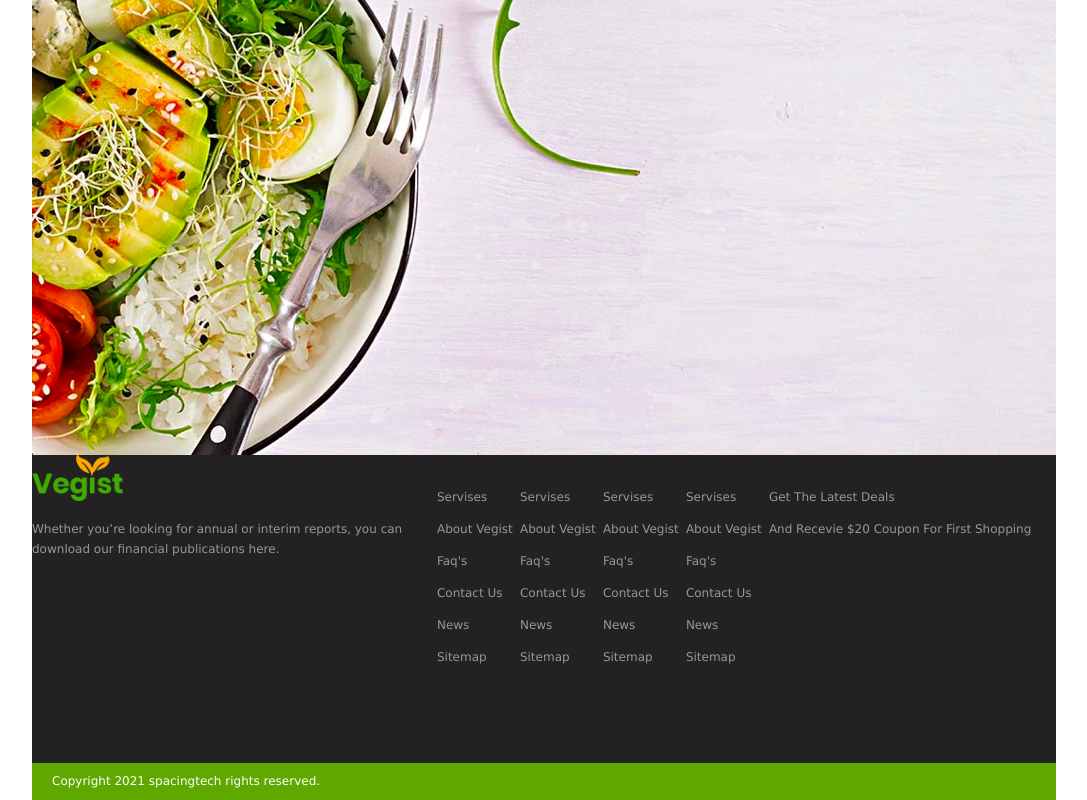
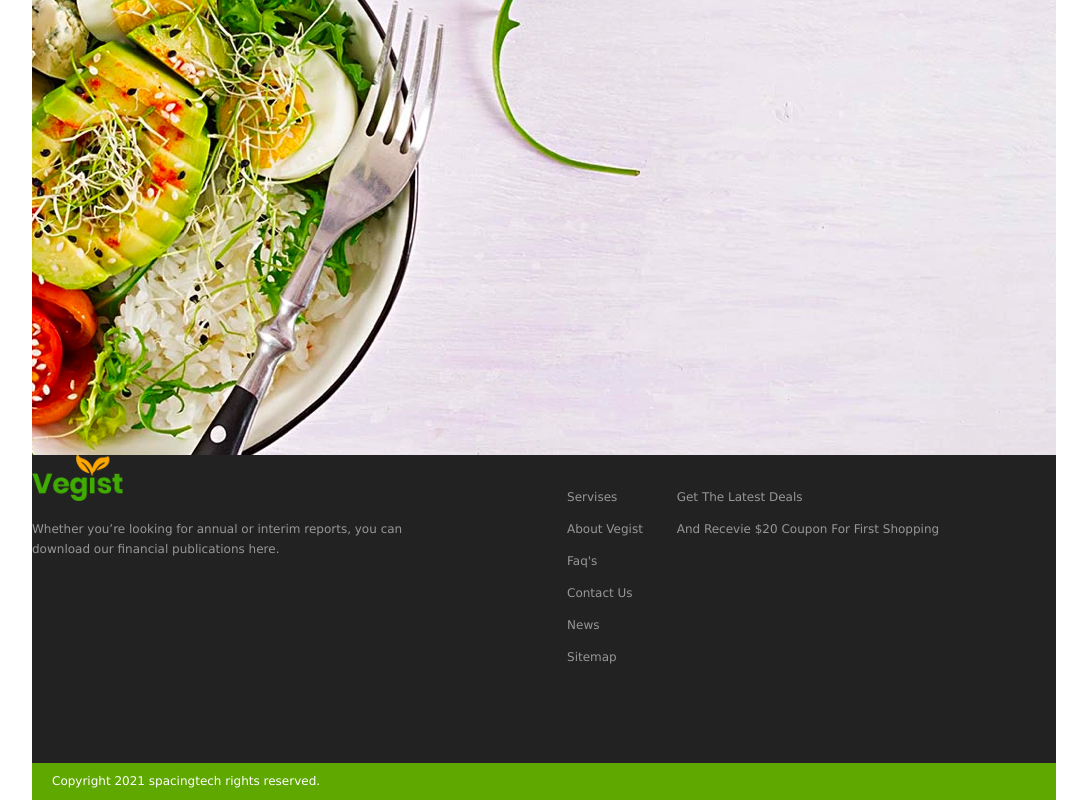
Before and after one commit to leilamahmoudi/vegis, a React (Create React App) app: page / in a window 1280 px wide. Shown: the part 389-1189 px from the top of the page, without its empty margins (96-1183 px from the left). Built offline with nearby package versions, Linux system fonts and the light colour scheme.

Commit message:
Add the services component on the footer expand

```diff
--- a/src/components/footer/Footer.js
+++ b/src/components/footer/Footer.js
@@ -1,6 +1,6 @@
 import React, { useState } from "react";
 import ExpandMenuPlus from "components/footer/expandMenu/ExpandMenuPlus";
-import ExpandMenu from "components/footer/expandMenu/ExpandMenu";
+import Servises from "components/footer/expandMenu/Servises";
 import { ReactComponent as FooterLogo } from "assets/images/logo/logo.svg";
 import "./footer.scss";
 import ExpandMenuMinus from "./expandMenu/ExpandMenuMinus";
@@ -22,7 +22,7 @@ export default function Footer() {
               download our financial publications here.
             </p>
           </div>
-          <div className="servises footer-item">
+          {/* <div className="servises footer-item">
             <p className="servises-title">
               Servises
               {openExpand ? (
@@ -45,11 +45,12 @@ export default function Footer() {
               <p className="news">News</p>
               <p className="sitemap">Sitemap</p>
             </div>
-          </div>
+          </div> */}
+          <Servises />
 
-          <div className="servises footer-item">
-            <p className="servises-title">
-              Servises
+          {/* <div className="privacy footer-item">
+            <p className="privacy-title">
+              Privacy & policy
               {openExpand ? (
                 <ExpandMenuMinus
                   className="expand-minus-icon push-right"
@@ -64,17 +65,16 @@ export default function Footer() {
             </p>
 
             <div className={`servises-items ${openExpand ? "show" : "hide"}`}>
-              <p className="about-vegist">About Vegist</p>
-              <p className="faq's">Faq's</p>
-              <p className="contact-us">Contact Us</p>
-              <p className="news">News</p>
-              <p className="sitemap">Sitemap</p>
+              <p className="payment">Payment Policy</p>
+              <p className="return">Return Policy</p>
+              <p className="shipping-policy">Shipping Policy</p>
+              <p className="terms">Terms & Conditions</p>
             </div>
           </div>
 
-          <div className="servises footer-item">
-            <p className="servises-title">
-              Servises
+          <div className="myAccount footer-item">
+            <p className="account-title">
+              My Account
               {openExpand ? (
                 <ExpandMenuMinus
                   className="expand-minus-icon push-right"
@@ -89,17 +89,16 @@ export default function Footer() {
             </p>
 
             <div className={`servises-items ${openExpand ? "show" : "hide"}`}>
-              <p className="about-vegist">About Vegist</p>
-              <p className="faq's">Faq's</p>
-              <p className="contact-us">Contact Us</p>
-              <p className="news">News</p>
-              <p className="sitemap">Sitemap</p>
+              <p className="account">Account</p>
+              <p className="myCart">My Cart</p>
+              <p className="orderHistory">Order History</p>
+              <p className="wishList">Wishlist</p>
             </div>
           </div>
 
-          <div className="servises footer-item">
-            <p className="servises-title">
-              Servises
+          <div className="menu footer-item">
+            <p className="menu-title">
+              Menu Title
               {openExpand ? (
                 <ExpandMenuMinus
                   className="expand-minus-icon push-right"
@@ -114,13 +113,13 @@ export default function Footer() {
             </p>
 
             <div className={`servises-items ${openExpand ? "show" : "hide"}`}>
-              <p className="about-vegist">About Vegist</p>
-              <p className="faq's">Faq's</p>
-              <p className="contact-us">Contact Us</p>
-              <p className="news">News</p>
-              <p className="sitemap">Sitemap</p>
+              <p className="fruits">Fruits</p>
+              <p className="fastFood">Fast Foods</p>
+              <p className="vegtable">Vegetable</p>
+              <p className="salads">Salads</p>
+              <p className="bestSeller">Bestseller</p>
             </div>
-          </div>
+          </div> */}
 
           <div className="get-deals footer-item">
             <p>Get The Latest Deals</p>
--- /dev/null
+++ b/src/components/footer/expandMenu/Servises.js
@@ -0,0 +1,37 @@
+import React, { useState } from "react";
+import ExpandMenuMinus from "components/footer/expandMenu/ExpandMenuMinus";
+import ExpandMenuPlus from "components/footer/expandMenu/ExpandMenuPlus";
+
+const Servises = () => {
+  const [openExpand, setOpenExpand] = useState(false);
+  const toggleExpand = (show) => {
+    setOpenExpand(show);
+  };
+  return (
+    <div className="servises footer-item">
+      <p className="servises-title">
+        Servises
+        {openExpand ? (
+          <ExpandMenuMinus
+            className="expand-minus-icon push-right"
+            toggleExpand={toggleExpand}
+          />
+        ) : (
+          <ExpandMenuPlus
+            className="expand-plus-icon push-right"
+            toggleExpand={toggleExpand}
+          />
+        )}
+      </p>
+
+      <div className={`servises-items ${openExpand ? "show" : "hide"}`}>
+        <p className="about-vegist">About Vegist</p>
+        <p className="faq's">Faq's</p>
+        <p className="contact-us">Contact Us</p>
+        <p className="news">News</p>
+        <p className="sitemap">Sitemap</p>
+      </div>
+    </div>
+  );
+};
+export default Servises;
```
